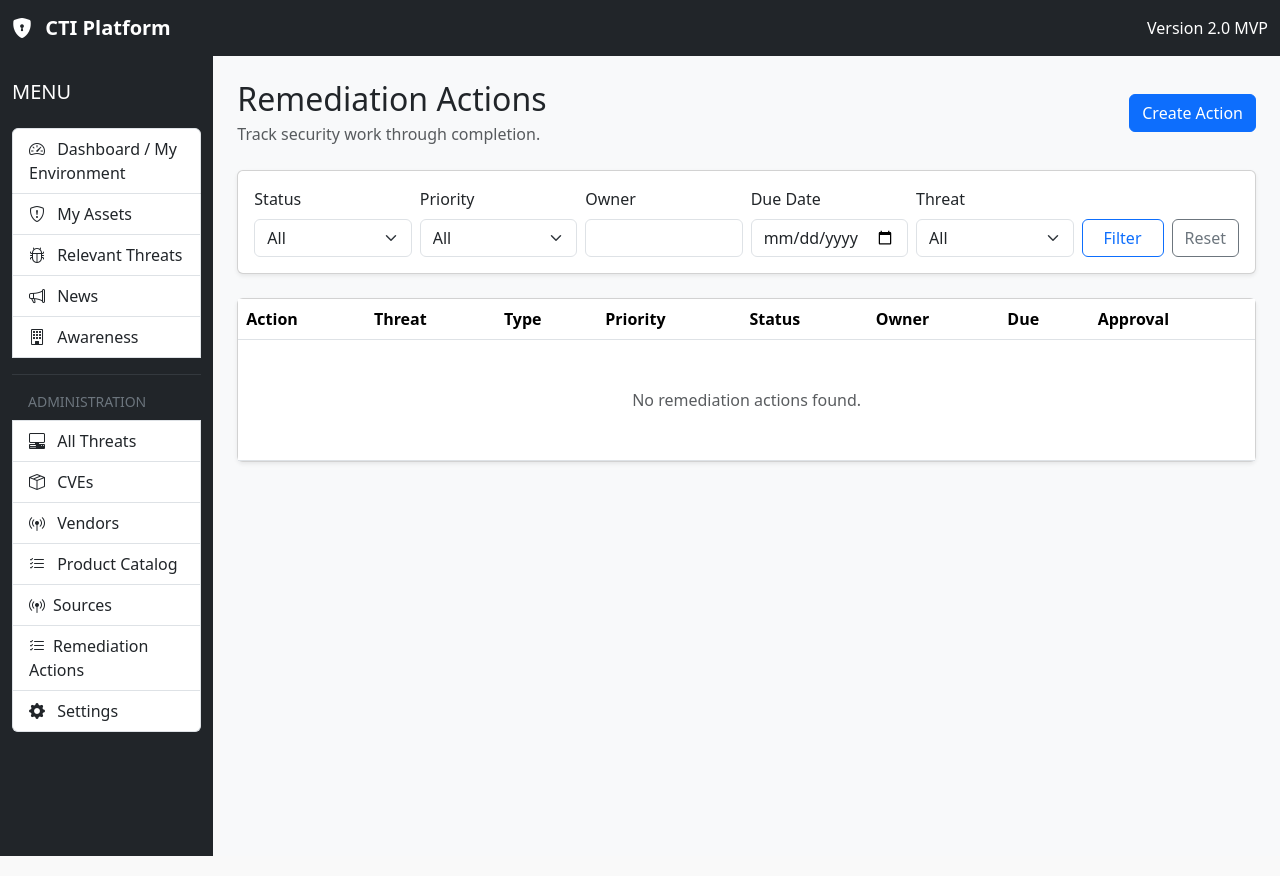
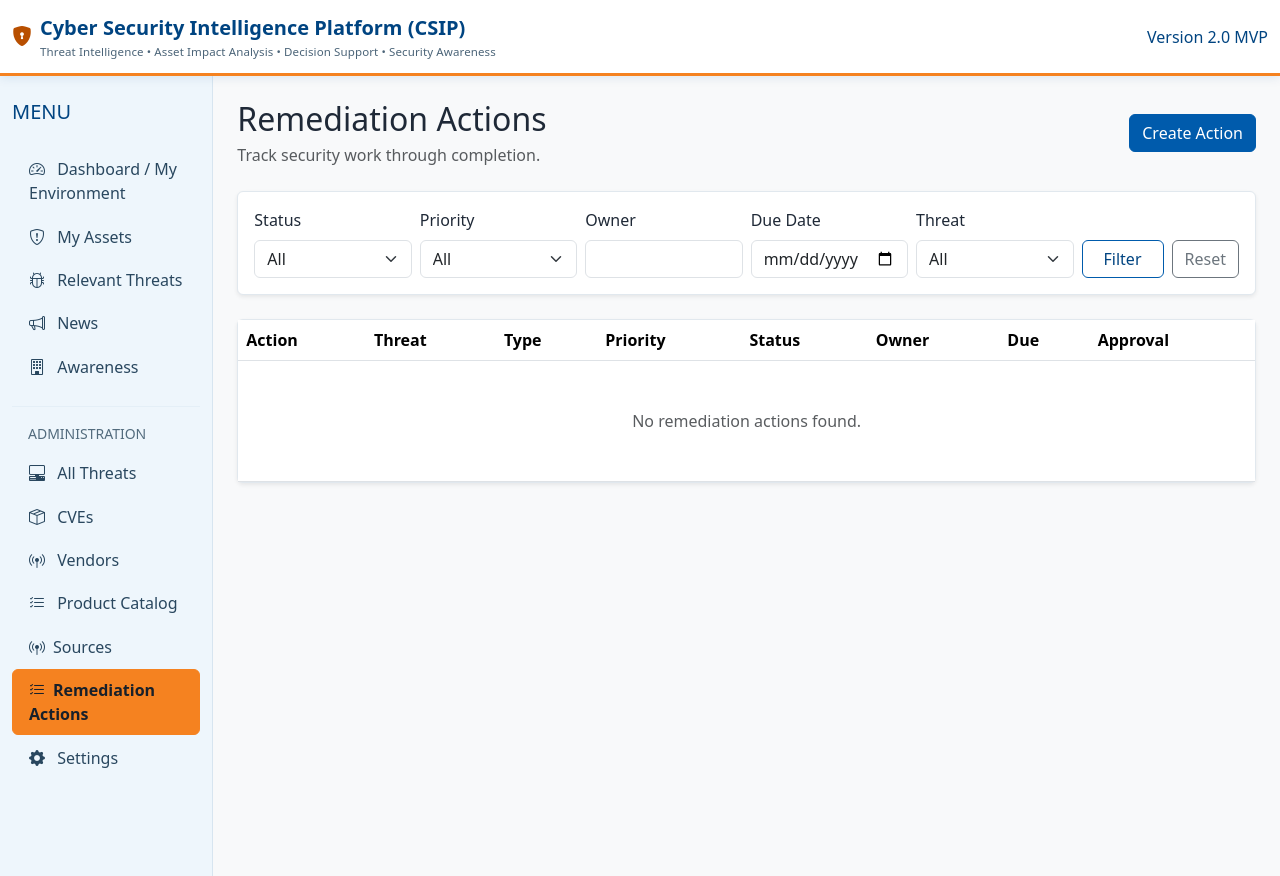
Before and after one commit to Babygman/CTI-Dashboard, a Flask app: page /actions/ in a window 1280 px wide. Run offline with Flask 3, Linux system fonts and the light colour scheme; data that the repository does not hold is empty; parts of the project's set-up code (start-up, migrations or seed data) failed here and were passed over.

Commit message:
RC4 - Sunstar corporate theme

```diff
--- a/app/templates/base.html
+++ b/app/templates/base.html
@@ -7,32 +7,151 @@
 
     <meta name="viewport" content="width=device-width, initial-scale=1">
 
-    <title>{% block title %}CTI Platform{% endblock %}</title>
+    <title>{% block title %}Cyber Security Intelligence Platform (CSIP){% endblock %}</title>
 
     <link href="https://cdn.jsdelivr.net/npm/bootstrap@5.3.7/dist/css/bootstrap.min.css" rel="stylesheet">
 
     <link href="https://cdn.jsdelivr.net/npm/bootstrap-icons@1.11.3/font/bootstrap-icons.css" rel="stylesheet">
 
     <script src="https://cdn.jsdelivr.net/npm/chart.js"></script>
-    <style>.text-pre-wrap { white-space: pre-line; }</style>
+    <style>
+        :root {
+            --sunstar-blue: #005bac;
+            --sunstar-blue-dark: #004481;
+            --sunstar-blue-light: #eef6fc;
+            --sunstar-orange: #f58220;
+            --sunstar-orange-dark: #b84f00;
+            --sunstar-page: #f5f7f9;
+            --sunstar-text: #1f2937;
+        }
+
+        body {
+            background-color: var(--sunstar-page) !important;
+            color: var(--sunstar-text);
+        }
+
+        .sunstar-navbar {
+            background-color: #fff;
+            border-bottom: 3px solid var(--sunstar-orange);
+            box-shadow: 0 2px 10px rgba(0, 68, 129, .1);
+        }
+
+        .sunstar-navbar .navbar-brand,
+        .sunstar-navbar .navbar-brand:hover,
+        .sunstar-navbar .navbar-brand:focus {
+            color: var(--sunstar-blue-dark);
+        }
+
+        .sunstar-brand-icon,
+        .sunstar-accent {
+            color: var(--sunstar-orange-dark);
+        }
+
+        .sunstar-subtitle {
+            color: #4b6478;
+            font-size: .72rem;
+            font-weight: 500;
+            letter-spacing: .01em;
+        }
+
+        .sunstar-version {
+            color: var(--sunstar-blue-dark);
+        }
+
+        .sunstar-sidebar {
+            background-color: var(--sunstar-blue-light);
+            border-right: 1px solid #d7e5f0;
+            color: var(--sunstar-blue-dark);
+        }
+
+        .sunstar-sidebar .list-group-item {
+            background-color: transparent;
+            border-color: transparent;
+            border-radius: .375rem;
+            color: #29475f;
+            margin-bottom: .15rem;
+        }
+
+        .sunstar-sidebar .list-group-item:hover,
+        .sunstar-sidebar .list-group-item:focus {
+            background-color: #dcecf8;
+            color: var(--sunstar-blue-dark);
+        }
+
+        .sunstar-sidebar .list-group-item.active {
+            background-color: var(--sunstar-orange);
+            border-color: var(--sunstar-orange);
+            color: #18202a;
+            font-weight: 600;
+        }
+
+        .sunstar-sidebar .border-secondary {
+            border-color: #c3d8e8 !important;
+        }
+
+        .sunstar-sidebar .text-secondary {
+            color: #526b7d !important;
+        }
+
+        .card {
+            background-color: #fff;
+            border-color: #e1e8ee;
+            box-shadow: 0 .2rem .65rem rgba(0, 68, 129, .08);
+        }
+
+        .btn-primary {
+            --bs-btn-bg: var(--sunstar-blue);
+            --bs-btn-border-color: var(--sunstar-blue);
+            --bs-btn-hover-bg: var(--sunstar-blue-dark);
+            --bs-btn-hover-border-color: var(--sunstar-blue-dark);
+            --bs-btn-active-bg: var(--sunstar-blue-dark);
+            --bs-btn-active-border-color: var(--sunstar-blue-dark);
+            --bs-btn-disabled-bg: var(--sunstar-blue);
+            --bs-btn-disabled-border-color: var(--sunstar-blue);
+        }
+
+        .btn-outline-primary {
+            --bs-btn-color: var(--sunstar-blue-dark);
+            --bs-btn-border-color: var(--sunstar-blue);
+            --bs-btn-hover-bg: var(--sunstar-blue);
+            --bs-btn-hover-border-color: var(--sunstar-blue);
+            --bs-btn-active-bg: var(--sunstar-blue-dark);
+            --bs-btn-active-border-color: var(--sunstar-blue-dark);
+        }
+
+        a {
+            color: var(--sunstar-blue-dark);
+        }
+
+        a:hover {
+            color: var(--sunstar-orange-dark);
+        }
+
+        .text-pre-wrap {
+            white-space: pre-line;
+        }
+    </style>
 
 </head>
 
 <body class="bg-light">
 
-<nav class="navbar navbar-expand-lg navbar-dark bg-dark">
+<nav class="navbar navbar-expand-lg sunstar-navbar">
 
     <div class="container-fluid">
 
-        <a class="navbar-brand fw-bold" href="/">
+        <a class="navbar-brand d-flex align-items-center fw-bold" href="/">
 
-            <i class="bi bi-shield-lock-fill me-2"></i>
+            <i class="bi bi-shield-lock-fill me-2 sunstar-brand-icon"></i>
 
-            CTI Platform
+            <span>
+                <span class="d-block">Cyber Security Intelligence Platform (CSIP)</span>
+                <span class="d-block sunstar-subtitle">Threat Intelligence • Asset Impact Analysis • Decision Support • Security Awareness</span>
+            </span>
 
         </a>
 
-        <div class="ms-auto text-white">
+        <div class="ms-auto sunstar-version">
 
             Version 2.0 MVP
 
@@ -46,14 +165,15 @@
 
     <div class="row">
 
-        <div class="col-md-2 bg-dark text-white vh-100 pt-4">
+        <div class="col-md-2 sunstar-sidebar vh-100 pt-4">
 
             <h5 class="mb-4">MENU</h5>
 
             <div class="list-group">
 
                 <a href="/"
-                   class="list-group-item list-group-item-action">
+                   class="list-group-item list-group-item-action{% if request.endpoint == 'dashboard.dashboard' %} active{% endif %}"
+                   {% if request.endpoint == 'dashboard.dashboard' %}aria-current="page"{% endif %}>
 
                     <i class="bi bi-speedometer2 me-2"></i>
 
@@ -62,7 +182,8 @@
                 </a>
 
                 <a href="{{ url_for('assets.asset_list') }}"
-                   class="list-group-item list-group-item-action">
+                   class="list-group-item list-group-item-action{% if request.blueprint == 'assets' %} active{% endif %}"
+                   {% if request.blueprint == 'assets' %}aria-current="page"{% endif %}>
 
                     <i class="bi bi-shield-exclamation me-2"></i>
 
@@ -71,7 +192,8 @@
                 </a>
 
                 <a href="{{ url_for('threats.relevant_threats') }}"
-                   class="list-group-item list-group-item-action">
+                   class="list-group-item list-group-item-action{% if request.endpoint == 'threats.relevant_threats' %} active{% endif %}"
+                   {% if request.endpoint == 'threats.relevant_threats' %}aria-current="page"{% endif %}>
 
                     <i class="bi bi-bug me-2"></i>
 
@@ -80,7 +202,8 @@
                 </a>
 
                 <a href="{{ url_for('news.index') }}"
-                   class="list-group-item list-group-item-action">
+                   class="list-group-item list-group-item-action{% if request.blueprint == 'news' %} active{% endif %}"
+                   {% if request.blueprint == 'news' %}aria-current="page"{% endif %}>
 
                     <i class="bi bi-megaphone me-2"></i>
 
@@ -89,7 +212,8 @@
                 </a>
 
                 <a href="{{ url_for('awareness.records') }}"
-                   class="list-group-item list-group-item-action">
+                   class="list-group-item list-group-item-action{% if request.blueprint == 'awareness' %} active{% endif %}"
+                   {% if request.blueprint == 'awareness' %}aria-current="page"{% endif %}>
 
                     <i class="bi bi-building me-2"></i>
 
@@ -99,7 +223,8 @@
 
                 <hr class="border-secondary"><div class="small text-secondary px-3 mb-2">ADMINISTRATION</div>
                 <a href="{{ url_for('threats.threat_list') }}"
-                   class="list-group-item list-group-item-action">
+                   class="list-group-item list-group-item-action{% if request.blueprint == 'threats' and request.endpoint != 'threats.relevant_threats' %} active{% endif %}"
+                   {% if request.blueprint == 'threats' and request.endpoint != 'threats.relevant_threats' %}aria-current="page"{% endif %}>
 
                     <i class="bi bi-pc-display-horizontal me-2"></i>
 
@@ -108,7 +233,8 @@
                 </a>
 
                 <a href="{{ url_for('cves.cve_list') }}"
-                   class="list-group-item list-group-item-action">
+                   class="list-group-item list-group-item-action{% if request.blueprint == 'cves' %} active{% endif %}"
+                   {% if request.blueprint == 'cves' %}aria-current="page"{% endif %}>
 
                     <i class="bi bi-box-seam me-2"></i>
 
@@ -117,7 +243,8 @@
                 </a>
 
                 <a href="{{ url_for('vendors.vendor_list') }}"
-                   class="list-group-item list-group-item-action">
+                   class="list-group-item list-group-item-action{% if request.blueprint == 'vendors' %} active{% endif %}"
+                   {% if request.blueprint == 'vendors' %}aria-current="page"{% endif %}>
 
                     <i class="bi bi-broadcast-pin me-2"></i>
 
@@ -126,18 +253,20 @@
                 </a>
 
                 <a href="{{ url_for('product_catalog.product_list') }}"
-                   class="list-group-item list-group-item-action">
+                   class="list-group-item list-group-item-action{% if request.blueprint == 'product_catalog' %} active{% endif %}"
+                   {% if request.blueprint == 'product_catalog' %}aria-current="page"{% endif %}>
 
                     <i class="bi bi-list-check me-2"></i>
 
                     Product Catalog
 
                 </a>
-                <a href="{{ url_for('sources.source_list') }}" class="list-group-item list-group-item-action"><i class="bi bi-broadcast-pin me-2"></i>Sources</a>
-                <a href="{{ url_for('actions.action_list') }}" class="list-group-item list-group-item-action"><i class="bi bi-list-check me-2"></i>Remediation Actions</a>
+                <a href="{{ url_for('sources.source_list') }}" class="list-group-item list-group-item-action{% if request.blueprint == 'sources' %} active{% endif %}"{% if request.blueprint == 'sources' %} aria-current="page"{% endif %}><i class="bi bi-broadcast-pin me-2"></i>Sources</a>
+                <a href="{{ url_for('actions.action_list') }}" class="list-group-item list-group-item-action{% if request.blueprint == 'actions' %} active{% endif %}"{% if request.blueprint == 'actions' %} aria-current="page"{% endif %}><i class="bi bi-list-check me-2"></i>Remediation Actions</a>
 
                 <a href="{{ url_for('settings.index') }}"
-                   class="list-group-item list-group-item-action">
+                   class="list-group-item list-group-item-action{% if request.blueprint == 'settings' %} active{% endif %}"
+                   {% if request.blueprint == 'settings' %}aria-current="page"{% endif %}>
 
                     <i class="bi bi-gear-fill me-2"></i>
 
```
